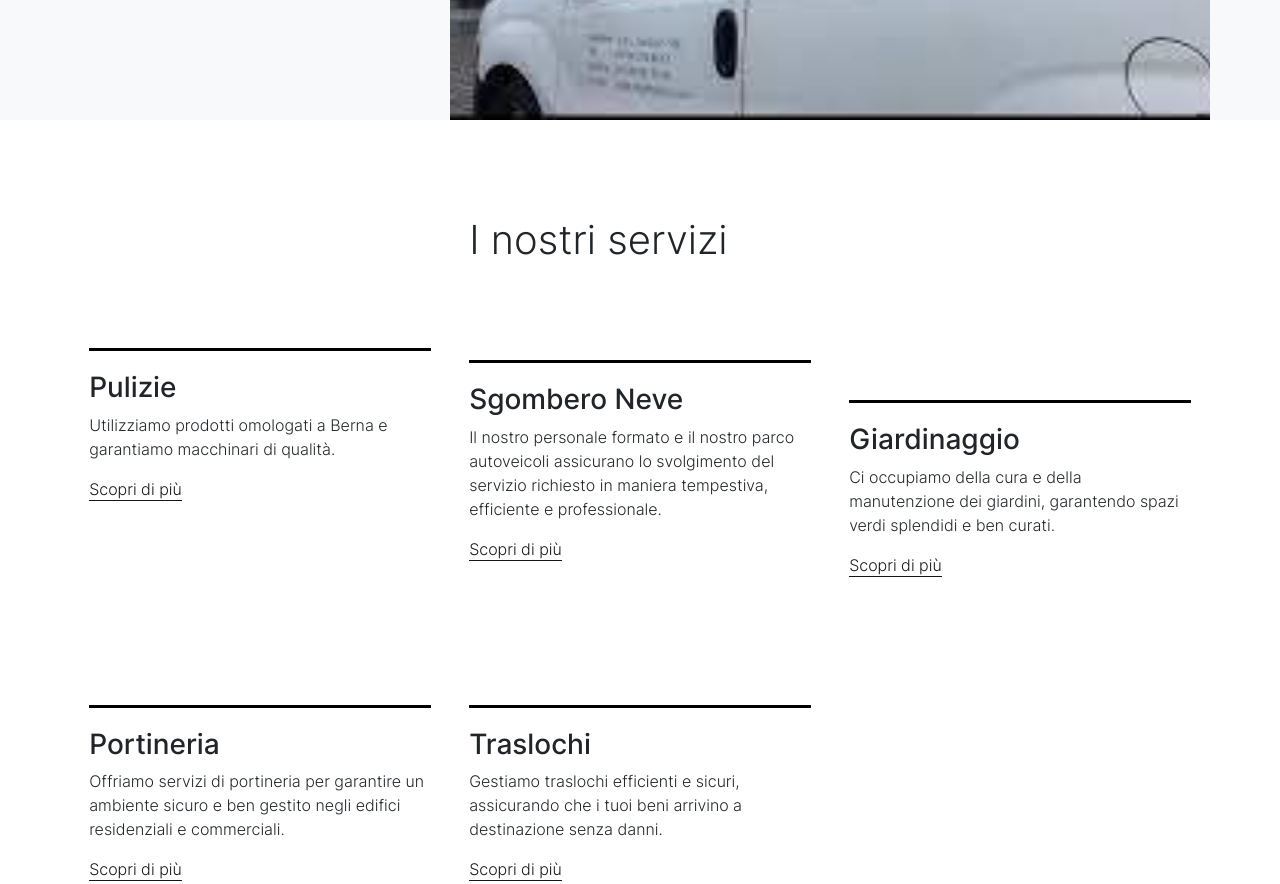
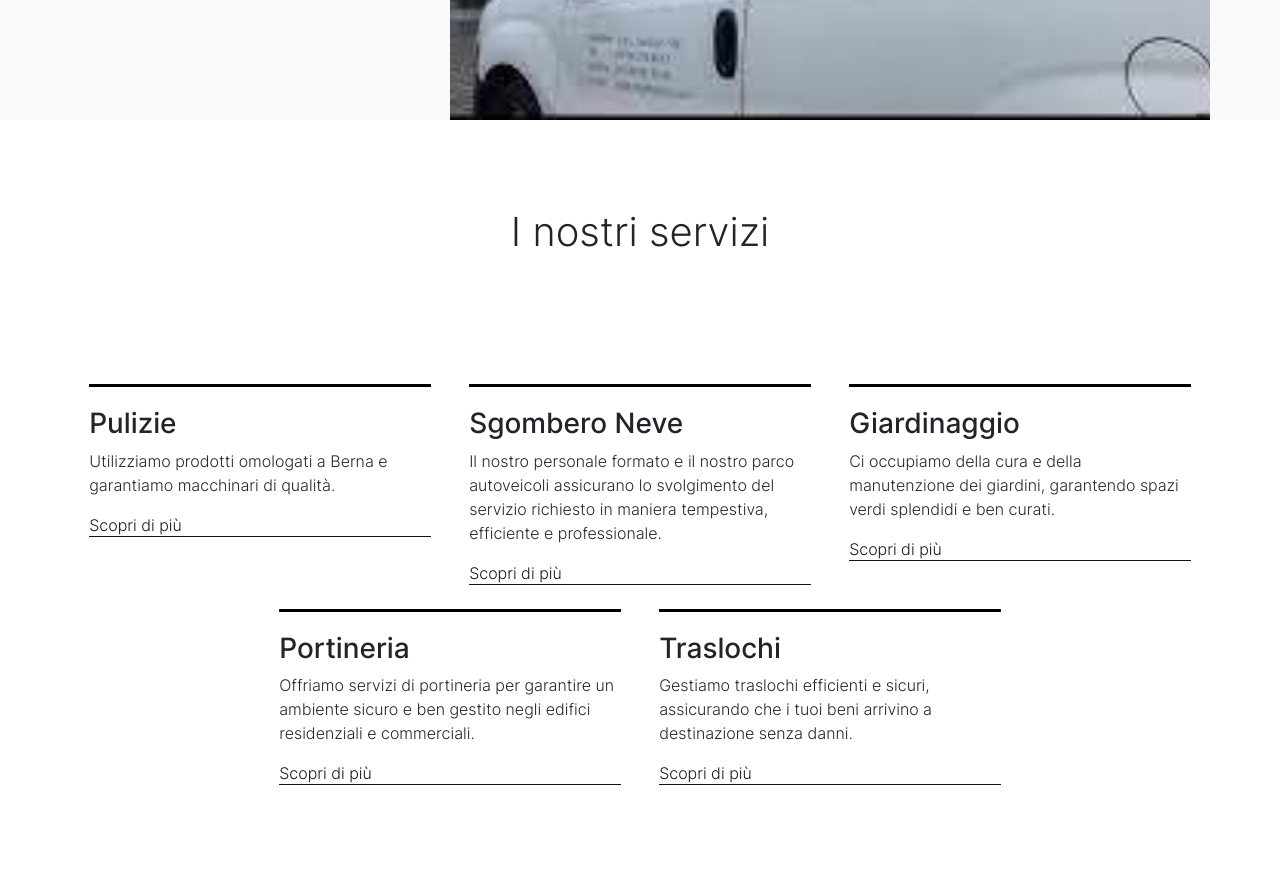
Before and after one commit to MrGamp2411/SwissMultiGroupe, a plain HTML site: page index.html in a window 1280 px wide. Shown: the part 480-1364 px from the top of the page. Drawn offline with Linux system fonts and the light colour scheme.

Commit message:
Add files via upload

```diff
--- a/index.html
+++ b/index.html
@@ -13,7 +13,7 @@
     <meta name="generator" content="Eleventy v2.0.0">
     <meta name="HandheldFriendly" content="true">
     <title>SwissMultiGroupe</title>
-    <link rel="stylesheet" href="css/theme.min.css">
+    <link rel="stylesheet" href="css/theme.css">
 
     <link rel="preconnect" href="https://fonts.googleapis.com">
     <link rel="preconnect" href="https://fonts.gstatic.com" crossorigin>
@@ -111,7 +111,7 @@
     <main>
         <div class="w-100 overflow-hidden bg-gray-100" id="top">
             <div class="container position-relative">
-                <div class="col-12 col-lg-8 mt-0 h-100 position-absolute top-0 end-0 bg-cover" data-aos="fade-left" style="background-image: url(img/interior11.jpg);">
+                <div class="col-12 col-lg-8 mt-0 h-100 position-absolute top-0 end-0 bg-cover" data-aos="fade-left" style="background-image: url(img/copertina.jpg);">
                 </div>
                 <div class="row">
                     <div class="col-lg-7 py-vh-6 position-relative" data-aos="fade-right">
@@ -123,48 +123,61 @@
                 </div>
             </div>
         </div>
-
-        <div class="py-vh-5 w-100 overflow-hidden" id="services">
-            <div class="container">
-                <div class="row d-flex justify-content-end">
-                    <div class="col-lg-8" data-aos="fade-down">
+        <div class="container mt-5">
+            <div class="row justify-content-center mb-4" data-aos="fade" data-aos-delay="0">
+                <div class="col-md-8 text-center">
+                    <!-- Box invisibile per spazio aggiuntivo -->
+                    <div style="height: 40px; background-color: transparent;"></div>
                     <h2 class="display-6">I nostri servizi</h2>
                 </div>
             </div>
-                <div class="row d-flex align-items-center">
-                    <div class="col-md-6 col-lg-4" data-aos="fade-up" data-aos-delay="200">
+        </div>
+        <div class="py-vh-5 w-100 overflow-hidden" id="services">
+            <div class="container">
+                <div class="row justify-content-center align-items-stretch">
+                    <div class="col-md-6 col-lg-4 mb-4" data-aos="fade-up" data-aos-delay="200">
+                        <div class="d-flex flex-column h-100">
                             <div class="border-top-bar"></div>
                             <h3 class="">Pulizie</h3>
                             <p>Utilizziamo prodotti omologati a Berna e garantiamo macchinari di qualità.</p>
                             <a href="#" class="link-fancy">Scopri di più</a>
                         </div>
+                    </div>
 
-                    <div class="col-md-6 col-lg-4 py-vh-4 pb-0" data-aos="fade-up" data-aos-delay="400">
+                    <div class="col-md-6 col-lg-4 mb-4" data-aos="fade-up" data-aos-delay="400">
+                        <div class="d-flex flex-column h-100">
                             <div class="border-top-bar"></div>
                             <h3 class="">Sgombero Neve</h3>
                             <p>Il nostro personale formato e il nostro parco autoveicoli assicurano lo svolgimento del servizio richiesto in maniera tempestiva, efficiente e professionale.</p>
                             <a href="#" class="link-fancy">Scopri di più</a>
                         </div>
+                    </div>
 
-                    <div class="col-md-6 col-lg-4 py-vh-6 pb-0" data-aos="fade-up" data-aos-delay="600">
+                    <div class="col-md-6 col-lg-4 mb-4" data-aos="fade-up" data-aos-delay="600">
+                        <div class="d-flex flex-column h-100">
                             <div class="border-top-bar"></div>
                             <h3 class="">Giardinaggio</h3>
                             <p>Ci occupiamo della cura e della manutenzione dei giardini, garantendo spazi verdi splendidi e ben curati.</p>
                             <a href="giardino.html" class="link-fancy">Scopri di più</a>
                         </div>
+                    </div>
 
-                    <div class="col-md-6 col-lg-4 py-vh-6 pb-0" data-aos="fade-up" data-aos-delay="600">
+                    <div class="col-md-6 col-lg-4 mb-4" data-aos="fade-up" data-aos-delay="800">
+                        <div class="d-flex flex-column h-100">
                             <div class="border-top-bar"></div>
                             <h3 class="">Portineria</h3>
                             <p>Offriamo servizi di portineria per garantire un ambiente sicuro e ben gestito negli edifici residenziali e commerciali.</p>
                             <a href="#" class="link-fancy">Scopri di più</a>
                         </div>
+                    </div>
 
-                    <div class="col-md-6 col-lg-4 py-vh-6 pb-0" data-aos="fade-up" data-aos-delay="600">
+                    <div class="col-md-6 col-lg-4 mb-4" data-aos="fade-up" data-aos-delay="1000">
+                        <div class="d-flex flex-column h-100">
                             <div class="border-top-bar"></div>
                             <h3 class="">Traslochi</h3>
                             <p>Gestiamo traslochi efficienti e sicuri, assicurando che i tuoi beni arrivino a destinazione senza danni.</p>
                             <a href="#" class="link-fancy">Scopri di più</a>
+                        </div>
                     </div>
                 </div>
             </div>
```
Also changed, not shown: img/copertina.jpg (added). Lines whose indentation alone changed are shown as unchanged.
